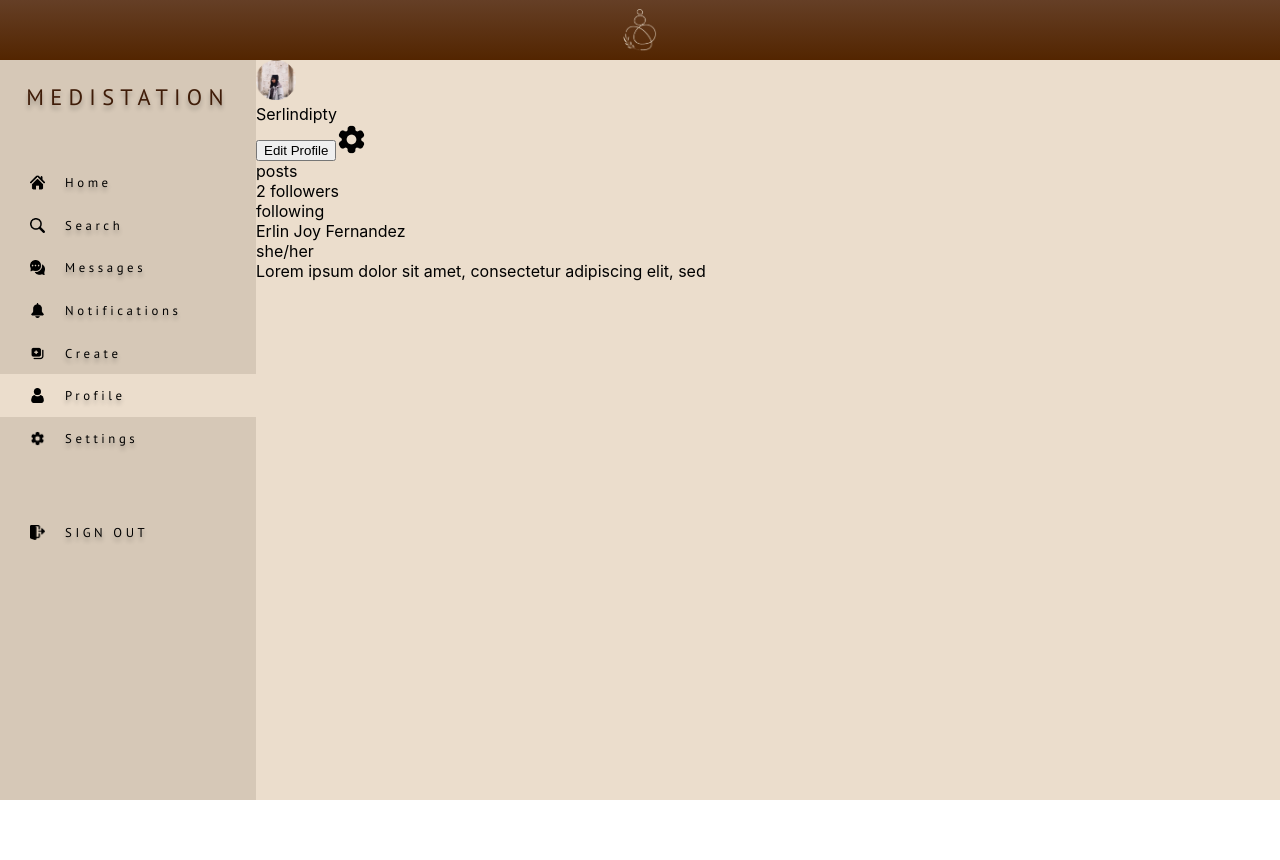
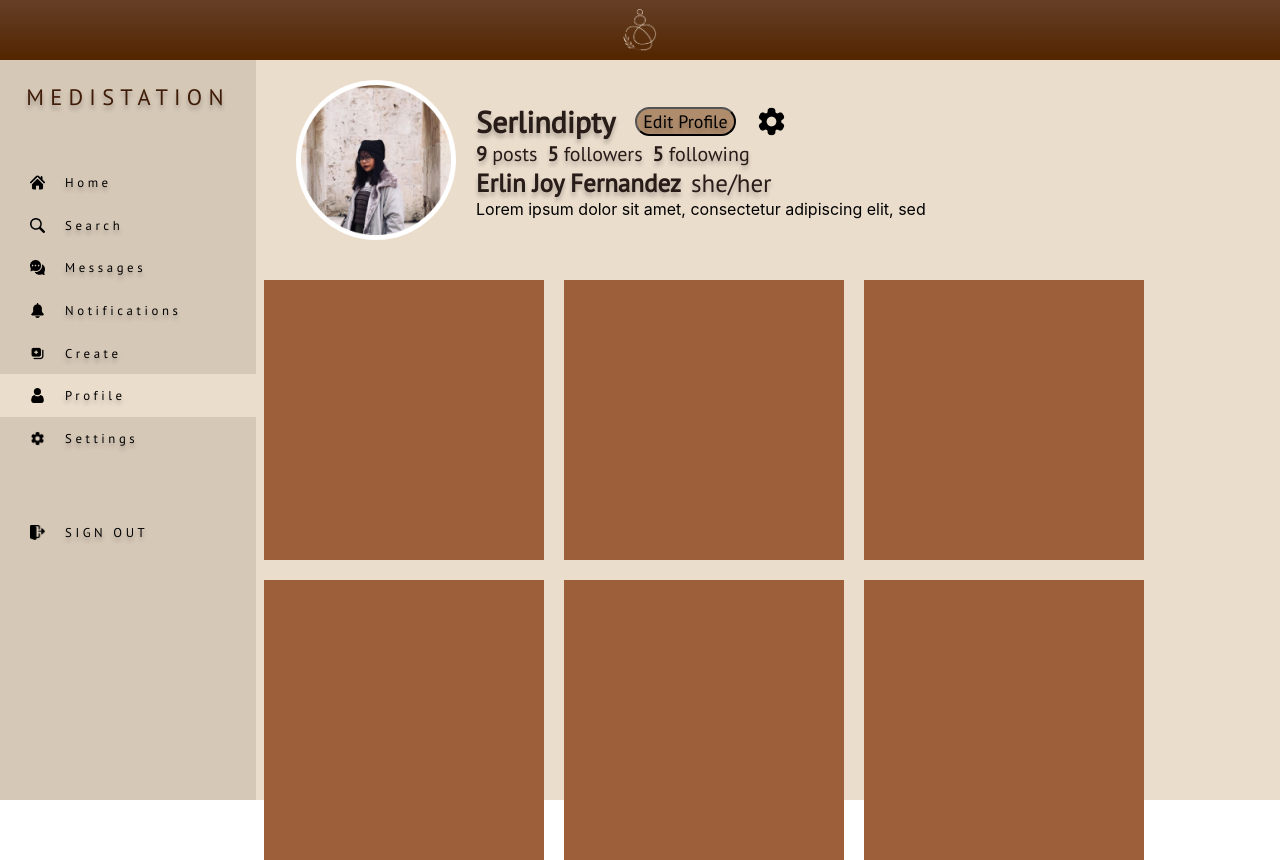
Before and after one commit to LuisMav23/medistation, a React (Create React App) app: page /profile in a window 1280 px wide. Before the commit the page ends 800 px from the top, so only its background shows below. Built offline with nearby package versions, Linux system fonts and the light colour scheme.

Commit message:
may dinagdag aq

```diff
--- a/src/components/profilepage.jsx
+++ b/src/components/profilepage.jsx
@@ -17,13 +17,24 @@ function ProfilePage() {
         <div class="profilepage-container">
           <ProfileHeader
             username="Serlindipty"
-            post="2"
-            followers="2"
+            posts="9"
+            followers="5"
+            following="5"
             name="Erlin Joy Fernandez"
             gender="she/her"
             bio="Lorem ipsum dolor sit amet, consectetur adipiscing elit, sed"
           />
+
+          <div class="profilepage-posts-container">
+            <PostGrid/>
+            <PostGrid/>
+            <PostGrid/>
+            <PostGrid/>
+            <PostGrid/>
+            <PostGrid/>
+            </div>
         </div>
+
       </div>
     </>
   );
@@ -41,17 +52,18 @@ const ProfileHeader = ({
   return (
     <div class="profilepage-header">
       <div class="profile-image-container">
-        <img src={Image} alt="Profile" class="profile-image" />
+        <img src={Image} alt="Profile" class="main-profile-image" />
       </div>
+      <div class="profile-details-container">
       <div class="profile-edit-settings-container">
         <div class="profile-username">{username}</div>
         <button class="profile-edit-button">Edit Profile</button>
         <img src={Settings} alt="Settings" class="profile-settings-icon" />
       </div>
       <div class="post-follower-following-container">
-        <div class="profile-post-count">{posts} posts</div>
-        <div class="profile-follower-count">{followers} followers</div>
-        <div class="profile-following-count">{following} following</div>
+        <div class="profile-post-count"><b>{posts}</b> posts</div>
+        <div class="profile-followers-count"><b>{followers}</b> followers</div>
+        <div class="profile-following-count"><b>{following}</b> following</div>
       </div>
       <div class="profile-name-gender-container">
         <div class="profile-name">{name}</div>
@@ -60,8 +72,18 @@ const ProfileHeader = ({
       <div class="profile-bio-container">
         <div class="profile-bio">{bio}</div>
       </div>
+      </div>
     </div>
   );
 };
 
+
+const PostGrid = ({ image }) => {
+    return (
+        <div class="post-grid">
+            <div class="post-container-grid"></div>
+        </div>
+    );
+
+};
 export default ProfilePage;
--- a/src/components/styles/profilepage.css
+++ b/src/components/styles/profilepage.css
@@ -0,0 +1,174 @@
+.profilepage-container {
+  display: flex;
+  flex-direction: column;
+  align-items: center;
+  width: 70%;
+  height: 100%;
+}
+
+.profilepage-header {
+  display: flex;
+  flex-direction: row;
+  align-items: center;
+  width: 100%;
+  margin-left: 40px;
+}
+
+.profile-image-container {
+  height: 160px;
+  width: 160px;
+  margin: 20px;
+  border-radius: 50%;
+  background-color: #ffff;
+  display: flex;
+  align-items: center;
+  justify-content: center;
+}
+
+.main-profile-image {
+  height: 150px;
+  width: 150px;
+}
+
+.profile-details-container {
+  display: flex;
+  flex-direction: column;
+}
+
+.profile-edit-settings-container {
+  display: flex;
+  flex-direction: row;
+  align-items: center;
+  column-gap: 20px;
+}
+
+.profile-username {
+  font-family: "PT Sans";
+  font-style: normal;
+  font-weight: 700;
+  font-size: 30px;
+  line-height: 39px;
+
+  color: #281c19;
+  text-shadow: 0px 4px 4px rgba(0, 0, 0, 0.25);
+}
+
+.profile-edit-button {
+  background: #af8c6c;
+  border-radius: 54px;
+  font-family: "PT Sans";
+  font-style: normal;
+  font-weight: 400;
+  font-size: 18px;
+  line-height: 23px;
+  text-align: center;
+
+  text-shadow: 0px 4px 4px rgba(0, 0, 0, 0.25);
+}
+
+.profile-settings-icon {
+    width: 31px;
+height: 31px;
+}
+
+.post-follower-following-container {
+  display: flex;
+  flex-direction: row;
+  column-gap: 10px;
+}
+
+.profile-post-count {
+    font-family: 'PT Sans';
+    font-style: normal;
+    font-weight: 400;
+    font-size: 20px;
+    line-height: 26px;
+
+    color: #281C19;
+
+    text-shadow: 0px 4px 4px rgba(0, 0, 0, 0.25);
+
+}
+
+.profile-followers-count {
+    font-family: 'PT Sans';
+font-style: normal;
+font-weight: 400;
+font-size: 20px;
+line-height: 26px;
+
+color: #281C19;
+
+text-shadow: 0px 4px 4px rgba(0, 0, 0, 0.25);
+
+}
+
+.profile-following-count {
+    font-family: 'PT Sans';
+font-style: normal;
+font-weight: 400;
+font-size: 20px;
+line-height: 26px;
+
+color: #281C19;
+
+text-shadow: 0px 4px 4px rgba(0, 0, 0, 0.25);
+
+}
+
+.profile-name-gender-container {
+  display: flex;
+  flex-direction: row;
+  column-gap: 10px;
+}
+
+.profile-name {
+    font-family: 'PT Sans';
+font-style: normal;
+font-weight: 700;
+font-size: 25px;
+line-height: 32px;
+
+color: #281C19;
+
+
+text-shadow: 0px 4px 4px rgba(0, 0, 0, 0.25);
+
+}
+
+.profile-gender {
+    font-family: 'PT Sans';
+font-style: normal;
+font-weight: 400;
+font-size: 25px;
+line-height: 32px;
+
+color: #281C19;
+
+text-shadow: 0px 4px 4px rgba(0, 0, 0, 0.25);
+}
+
+.profile-bio-container {
+
+}
+
+.profile-bio {
+
+}
+
+.profilepage-posts-container{
+    display: grid;
+    grid-template-columns: repeat(3, 1fr);
+    grid-gap: 20px;
+    margin: 20px;
+}
+
+.post-grid {
+   align-self: center;
+}
+
+.post-container-grid {
+    width: 280px;
+height: 280px;
+background: #9D5F3A;
+}
```
Also changed, not shown: src/components/assets/profile-you.png.
